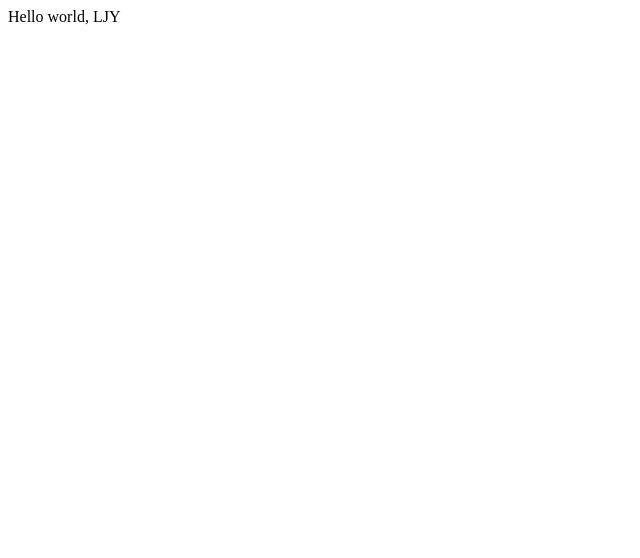
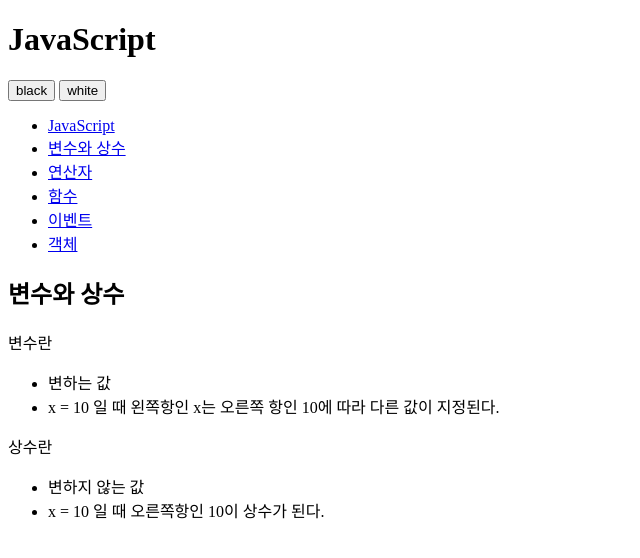
Before and after one commit to Leejiyeon/opentutorials-LJY, a plain HTML site: page index.html in a window 1280 px wide. Shown: the whole page, without its empty margins (0-640 px from the left). Drawn offline with Linux system fonts and the light colour scheme.

Commit message:
change index.html

```diff
--- a/index.html
+++ b/index.html
@@ -1,24 +1,53 @@
 <!DOCTYPE html>
-<html lang="en">
+<html>
     <head>
         <meta charset="utf-8" />
-
-        <!-- Always force latest IE rendering engine (even in intranet) & Chrome Frame
-        Remove this if you use the .htaccess -->
-        <meta http-equiv="X-UA-Compatible" content="IE=edge,chrome=1" />
-
-        <title>index</title>
-        <meta name="description" content="" />
-        <meta name="author" content="egoing" />
-
-        <meta name="viewport" content="width=device-width; initial-scale=1.0" />
-
-        <!-- Replace favicon.ico & apple-touch-icon.png in the root of your domain and delete these references -->
-        <link rel="shortcut icon" href="/favicon.ico" />
-        <link rel="apple-touch-icon" href="/apple-touch-icon.png" />
     </head>
 
-    <body>
-        Hello world, LJY
+    <body id="body">
+        <div>
+            <header>
+                <h1>JavaScript</h1>
+            </header>
+            <div id="toolbar">
+                <input type="button" value="black" />
+                <input type="button" value="white" />
+            </div>
+            <nav>
+                <ul>
+                    <li><a href="http://opentutorials.org/course/49/17">JavaScript</a></li>
+                    <li><a href="http://opentutorials.org/course/49/16">변수와 상수</a></li>
+                    <li><a href="http://opentutorials.org/course/49/18">연산자</a></li>
+                    <li><a href="http://opentutorials.org/course/49/19">함수</a></li>
+                    <li><a href="http://opentutorials.org/course/49/20">이벤트</a></li>
+                    <li><a href="http://opentutorials.org/course/49/21">객체</a></li>
+                </ul>
+            </nav>
+            <article>
+                <h2>변수와 상수</h2>
+                <div>
+                    <p>변수란</p>
+                    <ul>
+                        <li>
+                            변하는 값
+                        </li>
+                        <li>
+                            x = 10 일 때 왼쪽항인 x는 오른쪽 항인 10에 따라 다른 값이 지정된다.
+                        </li>
+                    </ul>
+                    <p>
+                        상수란
+                    </p>
+                    <ul>
+                        <li>
+                            변하지 않는 값
+                        </li>
+                        <li>
+                            x = 10 일 때 오른쪽항인 10이 상수가 된다.
+                        </li>
+                    </ul>
+                </div>
+            </article>
+        </div>
     </body>
 </html>
```
